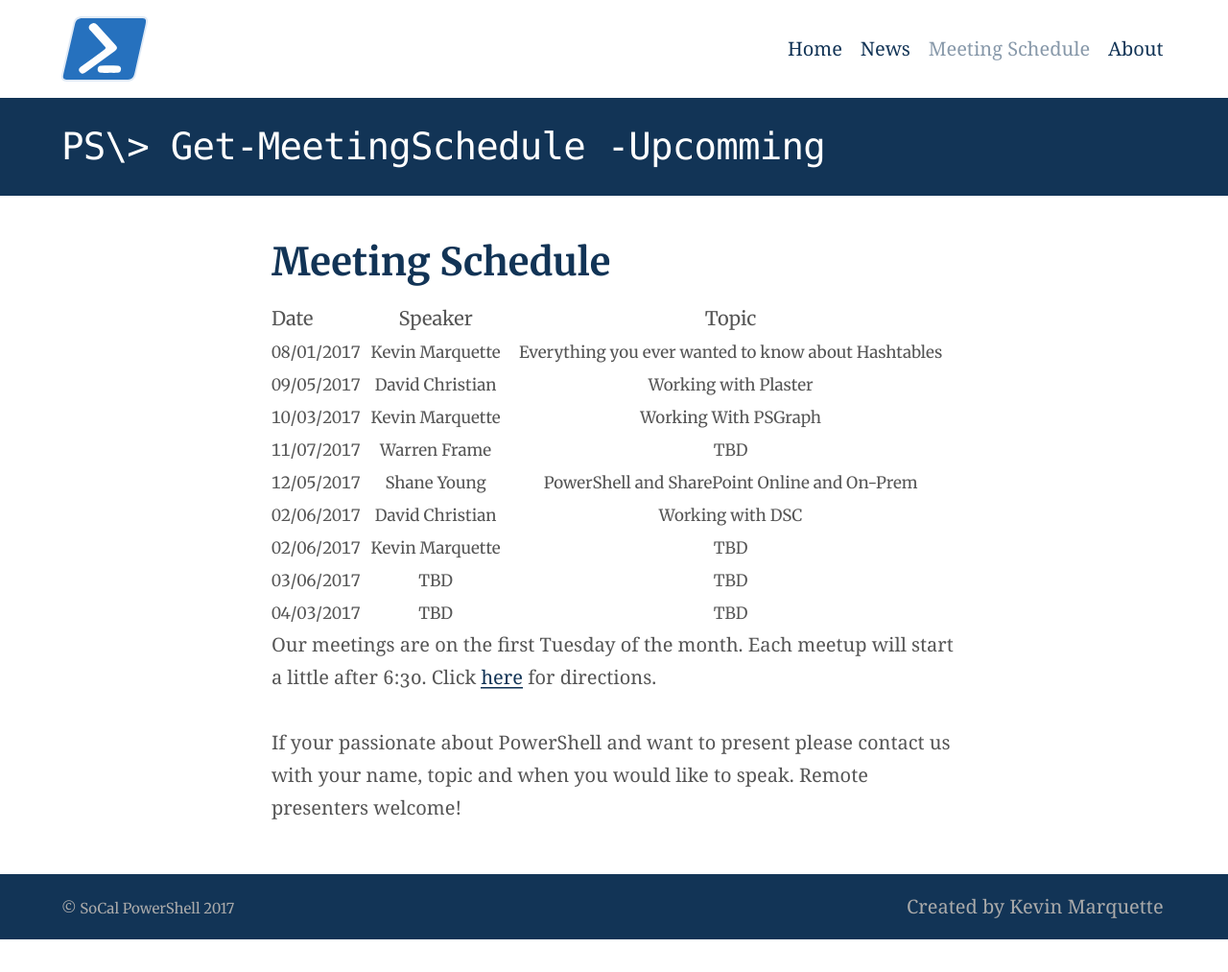
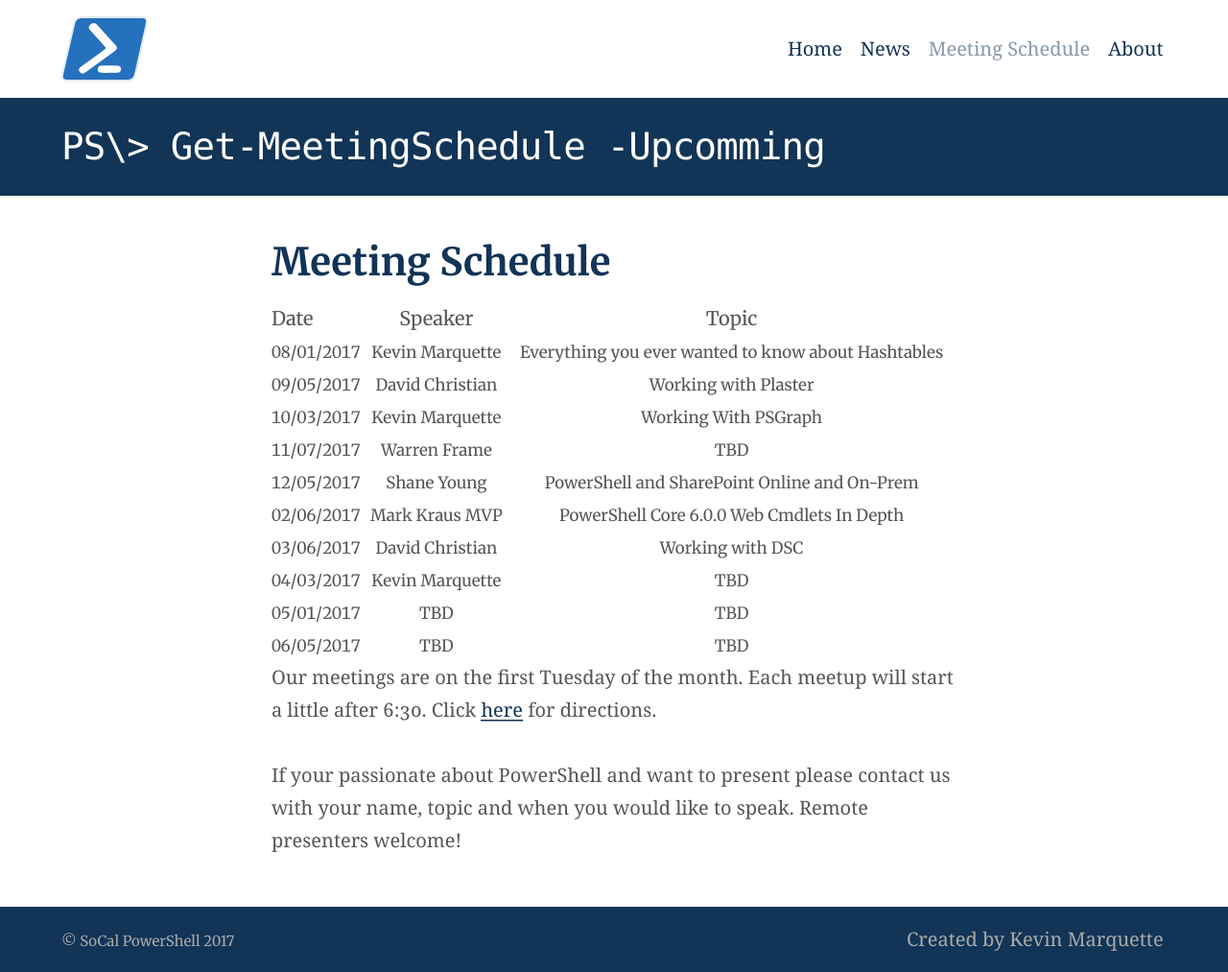
Before and after one commit to SoCalPowerShell/SoCalPowerShell.github.io, a Jekyll site: the page built from schedule.md, in a window 1280 px wide. Shown: the whole page at 96% size. Built offline with Jekyll 4.4.1, drawn with Linux system fonts in a browser that asks for light colours; before the commit the page ends 979 px from its top, so only the background shows below that.

Commit message:
update schedule

```diff
--- a/schedule.md
+++ b/schedule.md
@@ -11,10 +11,11 @@ description: Upcomming meeting schedule
 | 10/03/2017 | Kevin Marquette |                 Working With PSGraph                |
 | 11/07/2017 |   Warren Frame  |                         TBD                         |
 | 12/05/2017 |   Shane Young   |     PowerShell and SharePoint Online and On-Prem    |
-| 02/06/2017 | David Christian |                 Working with DSC                    |
-| 02/06/2017 | Kevin Marquette |                         TBD                         |
-| 03/06/2017 |       TBD       |                         TBD                         |
-| 04/03/2017 |       TBD       |                         TBD                         |
+| 02/06/2017 | Mark Kraus MVP  |      PowerShell Core 6.0.0 Web Cmdlets In Depth     |
+| 03/06/2017 | David Christian |                 Working with DSC                    |
+| 04/03/2017 | Kevin Marquette |                         TBD                         |
+| 05/01/2017 |       TBD       |                         TBD                         |
+| 06/05/2017 |       TBD       |                         TBD                         |
 
 Our meetings are on the first Tuesday of the month.
 Each meetup will start a little after 6:30.
```
